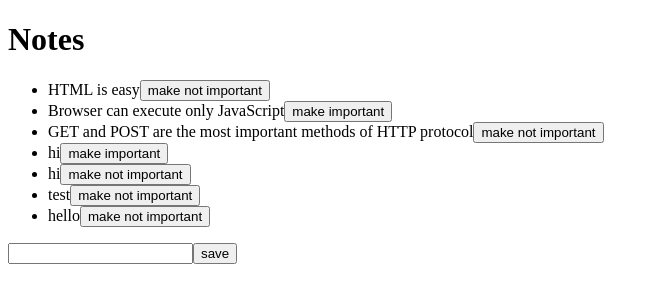
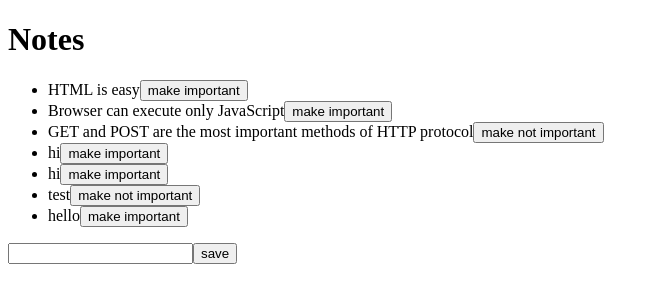
Before and after one commit to ahamdan3602/Full-Stack-Open, a React (Vite) app in the folder part2/morereact/: page / in a window 1280 px wide. Shown: the top 302 px of the page, without its empty margins (0-659 px from the left). Built offline with nearby package versions, Linux system fonts and the light colour scheme; data requests are answered from the project's data file.

Commit message:
finsihed more of 2.d altering data in the server

```diff
--- a/part2/morereact/db.json
+++ b/part2/morereact/db.json
@@ -3,7 +3,7 @@
     {
       "id": "1",
       "content": "HTML is easy",
-      "important": true
+      "important": false
     },
     {
       "id": "2",
@@ -23,7 +23,7 @@
     {
       "id": "7e62",
       "content": "hi",
-      "important": true
+      "important": false
     },
     {
       "id": "2a25",
@@ -33,7 +33,7 @@
     {
       "id": "74c8",
       "content": "hello",
-      "important": true
+      "important": false
     }
   ]
 }
--- a/part2/morereact/src/App.jsx
+++ b/part2/morereact/src/App.jsx
@@ -3,69 +3,37 @@
 import { useState, useEffect } from "react";
 import axios from "axios";
 import Note from "./components/Note.jsx";
+import noteService from "./services/notes";
 
 const App = () => {
   const [notes, setNotes] = useState([]);
   const [newNote, setNewNote] = useState("");
   const [showAll, setShowAll] = useState(true);
 
+  useEffect(() => {
+    noteService.getAll().then((res) => {
+      setNotes(res.data);
+    });
+  });
   const toggleImportanceOf = (id) => {
-    const url = `http://localhost:3001/notes/${id}`;
     const note = notes.find((n) => n.id === id);
     const changedNote = { ...note, important: !note.important };
 
-    axios.put(url, changedNote).then((res) => {
+    noteService.update(id, changedNote).then((res) => {
       setNotes(notes.map((note) => (note.id === id ? res.data : note)));
     });
 
     console.log(`importance of ${id} needs to be toggled`);
   };
-  const hook = () => {
-    console.log("effect");
-    axios.get("http://localhost:3001/notes").then((res) => {
-      console.log("promise fufilled");
-      setNotes(res.data);
-    });
-  };
-
-  useEffect(hook, []);
-  /**
-   * Now we can see more clearly that the function useEffect takes two parameters.
-   * The first is a function, the effect itself. According to the documentation:
-   *** By default, effects run after every completed render, but you can choose to fire it only when certain values have changed.
-   */
-
-  console.log("render", notes.length, "notes");
-  /**
-   * Fetch
-   */
-  /**
-   * setup: The setup is the function with the Effect's logic. Setup may also optionally return a cleanup function.
-   * dependencies: list of all reactive values referenced inside the setup code.
-   *
-   * useEffect returns undefined
-   * useEffect is a hook, so you only call it at the top level of your component
-   *
-   * By default, effects run after every completed render, but you can choose to fire it only when certain values have changed.
-   * This means by default, the effect is always run after the component has been rendered. In our case,
-   * however, we only want to execute the effect along with the first render.
-   *
-   * The second parameter of useEffect is used to specify how often the effect is run.
-   * If the second parameter is an empty array [], then the effect is only run along with the first render of the component.
-   */
 
   const addNote = (event) => {
     event.preventDefault();
     const noteObject = {
       content: newNote,
       important: Math.random() < 0.5,
-      // id: String(notes.length) + 1,
     };
-    // setNotes(notes.concat(noteObject));
-    // setNewNote("");
-    // console.log("button clicked", event.target);
-    axios.post("http://localhost:3001/notes", noteObject).then((res) => {
-      console.log(res);
+
+    noteService.create(noteObject).then((res) => {
       setNotes(notes.concat(res.data));
       setNewNote("");
     });
--- /dev/null
+++ b/part2/morereact/src/services/notes.jsx
@@ -0,0 +1,26 @@
+import axios from "axios";
+const baseURL = "http://localhost:3001/notes";
+
+/* The module returns an object that has three functions
+ * (getAll, create, adn update) as its properties that
+ * deals with notes. The functions directly returns the
+ * promises returned by the axios methods.
+ */
+
+const getAll = () => {
+  return axios.get(baseURL);
+};
+
+const create = (newObject) => {
+  return axios.post(baseURL, newObject);
+};
+
+const update = (id, newObject) => {
+  return axios.put(`${baseURL}/${id}`, newObject);
+};
+
+export default {
+  getAll: getAll,
+  create: create,
+  update: update,
+};
```
